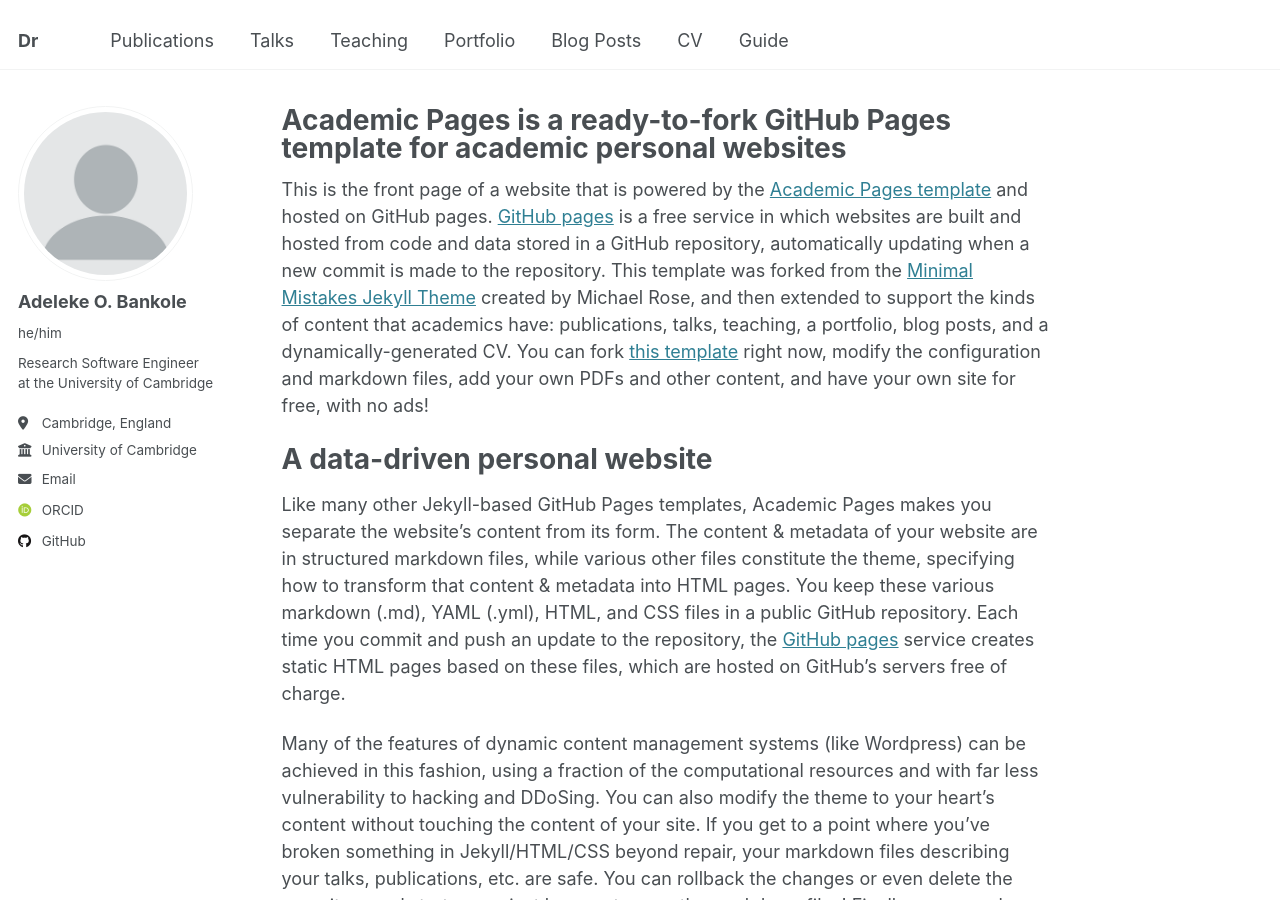
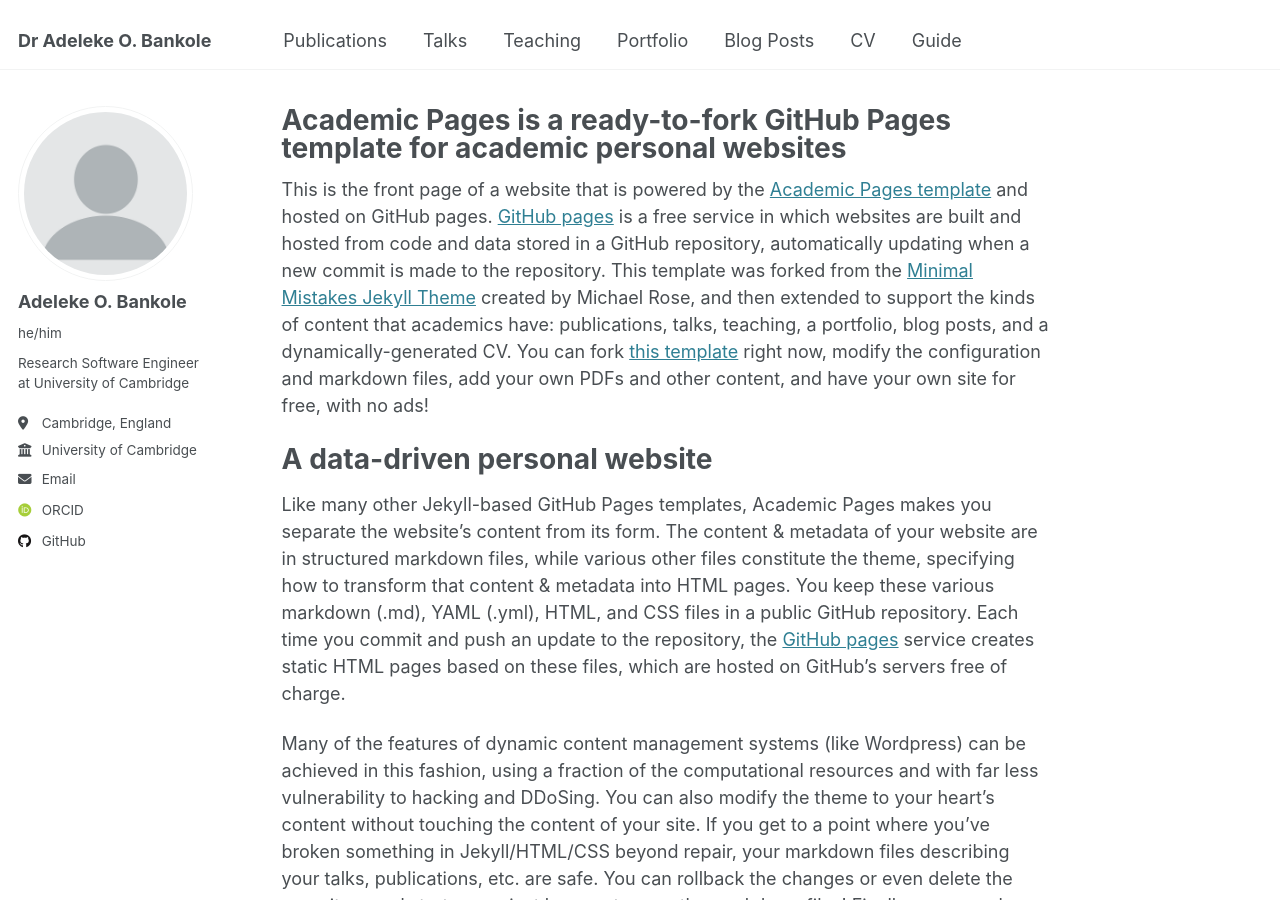
Before and after one commit to AdelekeBankole/adelekebankole.github.io, a Jekyll site: the page built from _pages/about.md, in a window 1280 px wide and 900 px high. Built offline with Jekyll 4.4.1, drawn with Linux system fonts in a browser that asks for light colours; some web fonts are replaced.

Commit message:
fix home name

```diff
--- a/_config.yml
+++ b/_config.yml
@@ -9,7 +9,7 @@
 # Basic Site Settings
 locale                   : "en-US"
 site_theme               : "default"
-title                    : "Dr"
+title                    : "Dr Adeleke O. Bankole"
 title_separator          : "-"
 name                     : &name "Adeleke O. Bankole"
 description              : &description "Research Software Engineer at the University of Cambridge"
@@ -25,7 +25,7 @@ author:
   avatar           : "profile.png"
   name             : "Adeleke O. Bankole"
   pronouns         : "he/him"
-  bio              : "Research Software Engineer at the University of Cambridge"
+  bio              : "Research Software Engineer at University of Cambridge"
   location         : "Cambridge, England"
   employer         : "University of Cambridge"
   uri              : # URL
```
